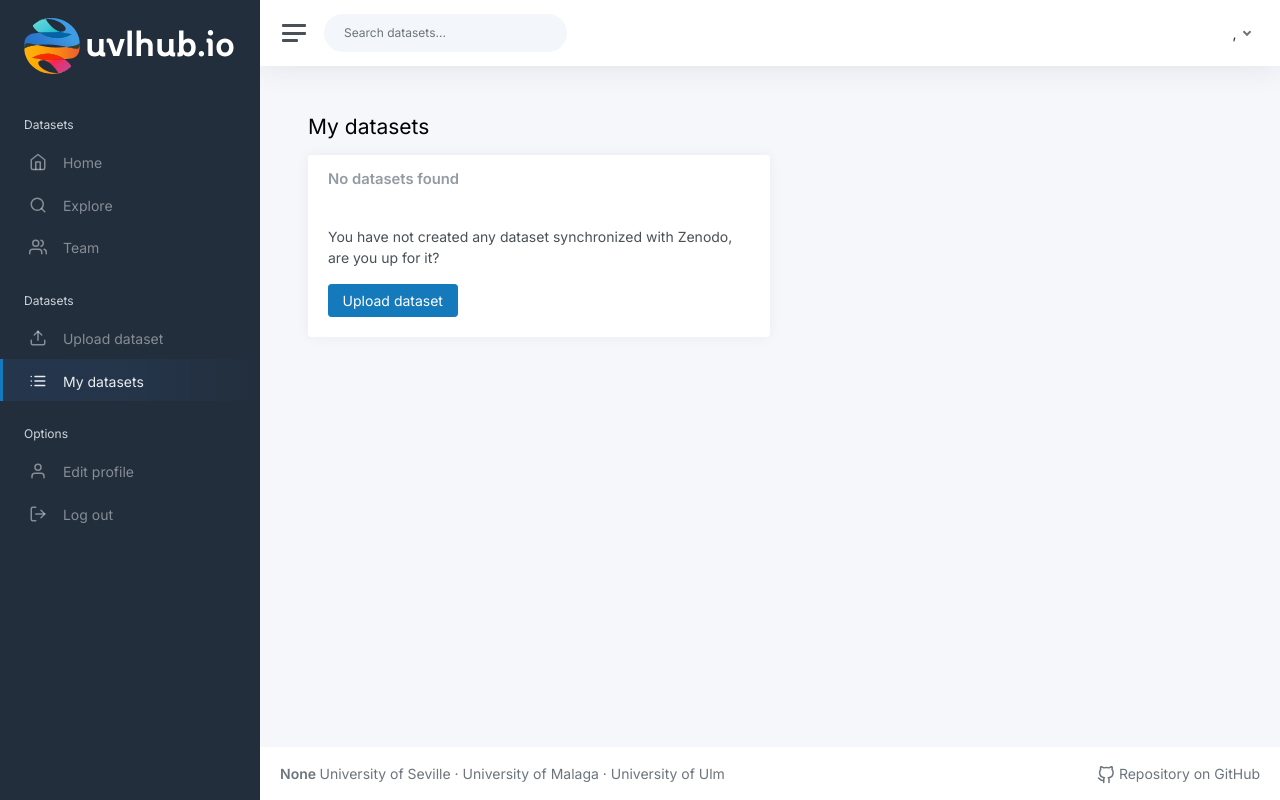
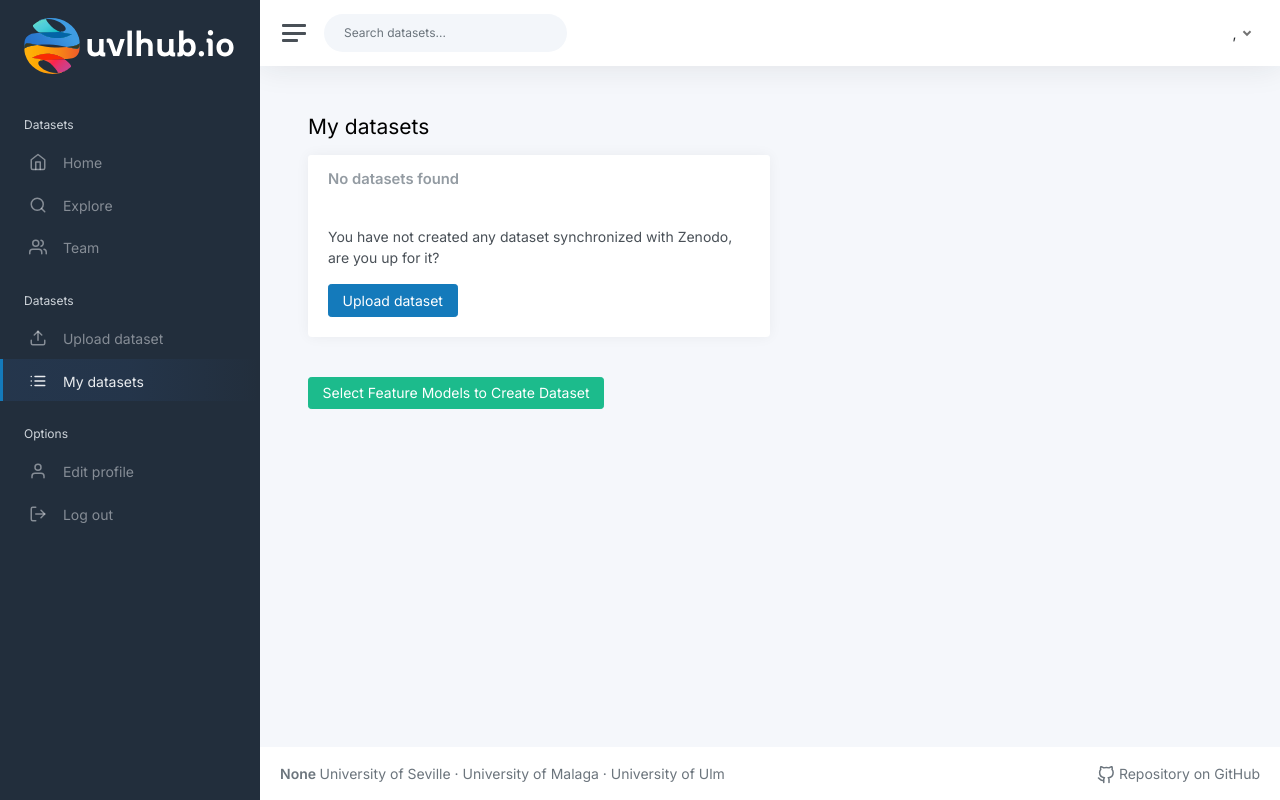
Before and after one commit to Domi-ATLAS/pescaito-hub, a Flask app: page /dataset/list in a window 1280 px wide. Run offline with Flask 3, Linux system fonts and the light colour scheme; the visitor is signed in with stand-in values (Sample User, id 1); data that the repository does not hold is empty; parts of the project's set-up code (start-up, migrations or seed data) failed here and were passed over; some libraries are stand-ins or nearby versions.

Commit message:
feat(build datasets): Hecho el 50% del workitem

```diff
--- a/app/modules/auth/models.py
+++ b/app/modules/auth/models.py
@@ -33,3 +33,10 @@
     def temp_folder(self) -> str:
         from app.modules.auth.services import AuthenticationService
         return AuthenticationService().temp_folder_by_user(self)
+
+    def temp_folder(self) -> str:
+        """
+        Devuelve el directorio temporal del usuario.
+        """
+        working_dir = os.getenv('WORKING_DIR', '')
+        return os.path.join(working_dir, 'temp', f'user_{self.id}')
--- a/app/modules/dataset/routes.py
+++ b/app/modules/dataset/routes.py
@@ -8,6 +8,7 @@
 from zipfile import ZipFile
 
 from flask import (
+    session,
     redirect,
     render_template,
     request,
@@ -20,9 +21,7 @@
 from flask_login import login_required, current_user
 
 from app.modules.dataset.forms import DataSetForm
-from app.modules.dataset.models import (
-    DSDownloadRecord
-)
+from app.modules.dataset.models import DSDownloadRecord
 from app.modules.dataset import dataset_bp
 from app.modules.dataset.services import (
     AuthorService,
@@ -30,13 +29,17 @@
     DSMetaDataService,
     DSViewRecordService,
     DataSetService,
-    DOIMappingService
+    DOIMappingService,
+    add_to_cart,
+    get_cart,
+    create_dataset_from_selected_models,
 )
 from app.modules.zenodo.services import ZenodoService
+from app.modules.featuremodel.models import FeatureModel
 
 logger = logging.getLogger(__name__)
 
-
+# Instanciamos los servicios
 dataset_service = DataSetService()
 author_service = AuthorService()
 dsmetadata_service = DSMetaDataService()
@@ -44,13 +47,11 @@
 doi_mapping_service = DOIMappingService()
 ds_view_record_service = DSViewRecordService()
 
-
 @dataset_bp.route("/dataset/upload", methods=["GET", "POST"])
 @login_required
 def create_dataset():
     form = DataSetForm()
     if request.method == "POST":
-
         dataset = None
 
         if not form.validate_on_submit():
@@ -62,10 +63,10 @@
             logger.info(f"Created dataset: {dataset}")
             dataset_service.move_feature_models(dataset)
         except Exception as exc:
-            logger.exception(f"Exception while create dataset data in local {exc}")
-            return jsonify({"Exception while create dataset data in local: ": str(exc)}), 400
+            logger.exception(f"Exception while creating dataset data locally {exc}")
+            return jsonify({"Exception while creating dataset data locally: ": str(exc)}), 400
 
-        # send dataset as deposition to Zenodo
+        # Send dataset as deposition to Zenodo
         data = {}
         try:
             zenodo_response_json = zenodo_service.create_new_deposition(dataset)
@@ -74,27 +75,27 @@
         except Exception as exc:
             data = {}
             zenodo_response_json = {}
-            logger.exception(f"Exception while create dataset data in Zenodo {exc}")
+            logger.exception(f"Exception while creating dataset data in Zenodo {exc}")
 
         if data.get("conceptrecid"):
             deposition_id = data.get("id")
 
-            # update dataset with deposition id in Zenodo
+            # Update dataset with deposition id in Zenodo
             dataset_service.update_dsmetadata(dataset.ds_meta_data_id, deposition_id=deposition_id)
 
             try:
-                # iterate for each feature model (one feature model = one request to Zenodo)
+                # Iterate for each feature model (one feature model = one request to Zenodo)
                 for feature_model in dataset.feature_models:
                     zenodo_service.upload_file(dataset, deposition_id, feature_model)
 
-                # publish deposition
+                # Publish deposition
                 zenodo_service.publish_deposition(deposition_id)
 
-                # update DOI
+                # Update DOI
                 deposition_doi = zenodo_service.get_doi(deposition_id)
                 dataset_service.update_dsmetadata(dataset.ds_meta_data_id, dataset_doi=deposition_doi)
             except Exception as e:
-                msg = f"it has not been possible upload feature models in Zenodo and update the DOI: {e}"
+                msg = f"It has not been possible to upload feature models to Zenodo and update the DOI: {e}"
                 return jsonify({"message": msg}), 200
 
         # Delete temp folder
@@ -118,6 +119,37 @@
     )
 
 
+# **Rutas del Carrito**
+@dataset_bp.route("/cart/select_models", methods=["GET", "POST"])
+@login_required
+def select_models():
+    models = FeatureModel.query.all()  # Obtenemos todos los modelos disponibles
+    if request.method == "POST":
+        model_ids = request.form.getlist("models")  # Recuperamos los modelos seleccionados
+        add_to_cart(model_ids)  # Agregar al carrito
+        return redirect(url_for('dataset.view_cart'))  # Redirigir al carrito
+
+    return render_template('dataset/select_models.html', models=models)
+
+
+@dataset_bp.route("/cart/view", methods=["GET"])
+@login_required
+def view_cart():
+    selected_model_ids = get_cart()
+    selected_models = FeatureModel.query.filter(FeatureModel.id.in_(selected_model_ids)).all()
+    return render_template('dataset/view_cart.html', models=selected_models)
+
+
+@dataset_bp.route("/cart/create_dataset", methods=["POST"])
+@login_required
+def create_dataset_from_cart():
+    selected_model_ids = get_cart()
+    selected_models = FeatureModel.query.filter(FeatureModel.id.in_(selected_model_ids)).all()
+    dataset = create_dataset_from_selected_models(selected_models, current_user)
+    return render_template('dataset/dataset_created.html', dataset=dataset)
+
+
+# **Rutas de archivos**
 @dataset_bp.route("/dataset/file/upload", methods=["POST"])
 @login_required
 def upload():
@@ -163,6 +195,7 @@
 
 
 @dataset_bp.route("/dataset/file/delete", methods=["POST"])
+@login_required
 def delete():
     data = request.get_json()
     filename = data.get("file")
@@ -189,9 +222,7 @@
         for subdir, dirs, files in os.walk(file_path):
             for file in files:
                 full_path = os.path.join(subdir, file)
-
                 relative_path = os.path.relpath(full_path, file_path)
-
                 zipf.write(
                     full_path,
                     arcname=os.path.join(
@@ -201,9 +232,7 @@
 
     user_cookie = request.cookies.get("download_cookie")
     if not user_cookie:
-        user_cookie = str(
-            uuid.uuid4()
-        )  # Generate a new unique identifier if it does not exist
+        user_cookie = str(uuid.uuid4())  # Generate a new unique identifier if it does not exist
         # Save the cookie to the user's browser
         resp = make_response(
             send_from_directory(
@@ -241,25 +270,19 @@
     return resp
 
 
+# **Rutas Relacionadas con DOI**
 @dataset_bp.route("/doi/<path:doi>/", methods=["GET"])
 def subdomain_index(doi):
-
-    # Check if the DOI is an old DOI
     new_doi = doi_mapping_service.get_new_doi(doi)
     if new_doi:
-        # Redirect to the same path with the new DOI
         return redirect(url_for('dataset.subdomain_index', doi=new_doi), code=302)
 
-    # Try to search the dataset by the provided DOI (which should already be the new one)
     ds_meta_data = dsmetadata_service.filter_by_doi(doi)
 
     if not ds_meta_data:
         abort(404)
 
-    # Get dataset
     dataset = ds_meta_data.data_set
-
-    # Save the cookie to the user's browser
     user_cookie = ds_view_record_service.create_cookie(dataset=dataset)
     resp = make_response(render_template("dataset/view_dataset.html", dataset=dataset))
     resp.set_cookie("view_cookie", user_cookie)
@@ -270,8 +293,6 @@
 @dataset_bp.route("/dataset/unsynchronized/<int:dataset_id>/", methods=["GET"])
 @login_required
 def get_unsynchronized_dataset(dataset_id):
-
-    # Get dataset
     dataset = dataset_service.get_unsynchronized_dataset(current_user.id, dataset_id)
 
     if not dataset:
--- a/app/modules/dataset/services.py
+++ b/app/modules/dataset/services.py
@@ -24,9 +24,9 @@
     HubfileViewRecordRepository
 )
 from core.services.BaseService import BaseService
+from flask import session
 
 logger = logging.getLogger(__name__)
-
 
 def calculate_checksum_and_size(file_path):
     file_size = os.path.getsize(file_path)
@@ -212,3 +212,39 @@
             return f'{round(size / (1024 ** 2), 2)} MB'
         else:
             return f'{round(size / (1024 ** 3), 2)} GB'
+
+
+# Funciones para gestionar la selección de modelos en el carrito
+def add_to_cart(model_ids):
+    """
+    Función para agregar modelos seleccionados al carrito (sesión).
+    """
+    if 'selected_models' not in session:
+        session['selected_models'] = []
+
+    # Agregar modelos al carrito (evitar duplicados)
+    session['selected_models'].extend(model_id for model_id in model_ids if model_id not in session['selected_models'])
+    session.modified = True
+
+def get_cart():
+    """
+    Recupera los modelos seleccionados en el carrito.
+    """
+    return session.get('selected_models', [])
+
+def create_dataset_from_selected_models(models, user):
+    """
+    Crea un nuevo dataset a partir de los modelos seleccionados por el usuario.
+    """
+    # Crear un nuevo dataset
+    dataset = DataSet(user_id=user.id)
+    session.add(dataset)
+    session.commit()
+
+    # Asociar los modelos seleccionados con el dataset
+    for model in models:
+        dataset.feature_models.append(model)
+
+    session.commit()
+
+    return dataset
--- a/app/modules/dataset/templates/dataset/list_datasets.html
+++ b/app/modules/dataset/templates/dataset/list_datasets.html
@@ -7,9 +7,8 @@
     <h1 class="h3 mb-3">My datasets</h1>
 
     {% if datasets %}
-        <div class=" col-12">
+        <div class="col-12">
             <div class="card">
-
                 <div class="card-body">
                     <table class="table">
                         <thead>
@@ -46,9 +45,7 @@
                         </tbody>
                     </table>
                 </div>
-
             </div>
-
         </div>
     {% else %}
         <div class="col-12 col-md-6">
@@ -68,8 +65,6 @@
     {% endif %}
 
     <div class="row">
-
-
         <div class="col-12">
             {% if local_datasets %}
                 <div class="card">
@@ -115,4 +110,10 @@
             {% endif %}
         </div>
 
+        <!-- Botón para seleccionar feature models y crear un nuevo dataset -->
+        <div class="col-12 mt-3">
+            <a href="{{ url_for('dataset.select_models') }}" class="btn btn-success">Select Feature Models to Create Dataset</a>
+        </div>
+    </div>
+
 {% endblock %}
--- a/app/modules/featuremodel/services.py
+++ b/app/modules/featuremodel/services.py
@@ -17,6 +17,12 @@
     def count_feature_models(self):
         return self.repository.count_feature_models()
 
+    def get_all_feature_models(self):
+        """
+        Retorna todos los FeatureModel disponibles para la selección.
+        """
+        return self.repository.get_all()  # Método genérico de BaseService que devuelve todos los objetos
+
     class FMMetaDataService(BaseService):
         def __init__(self):
             super().__init__(FMMetaDataRepository())
```
Also changed, not shown: app/modules/dataset/templates/dataset/dataset_created.html (added, +20 -0 lines), app/modules/dataset/templates/dataset/select_models.html (added, +27 -0 lines), app/modules/dataset/templates/dataset/view_cart.html (added, +35 -0 lines), app/modules/featuremodel/routes.py (+16 -1 lines), app/modules/hubfile/services.py (+21 -1 lines).
